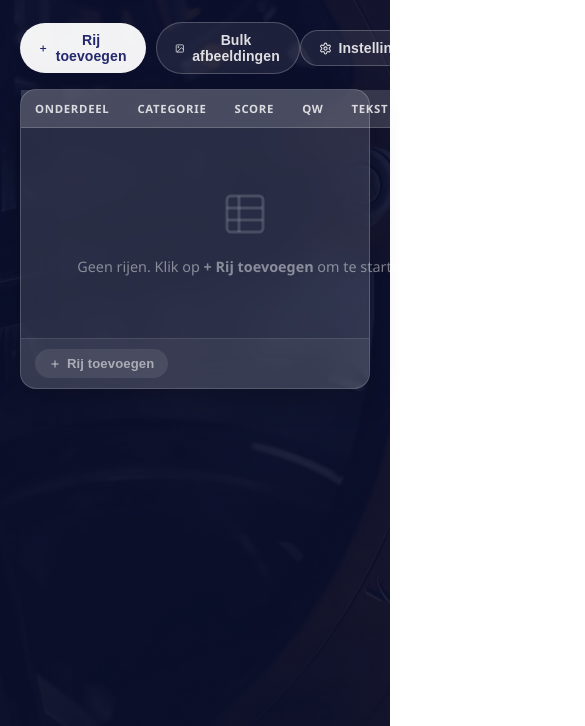
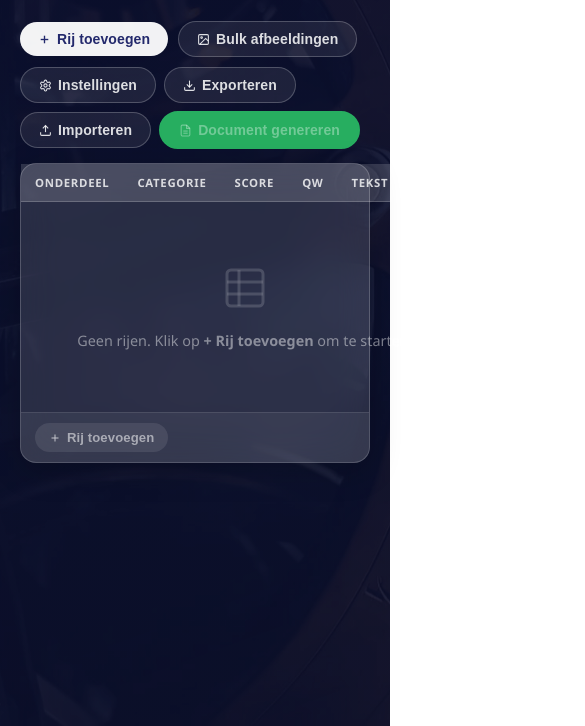
Before and after one commit to StinosBuilder/Omgevingsscan, a plain HTML site: page index.html in a window 390 px wide. Both pictures are taken after a click on the button "Scan starten". Shown: the part 118-844 px from the top of the page, 585 px wide, since content can reach past the window. Drawn offline with Linux system fonts and the light colour scheme.

Commit message:
[bot] Op mobiele versie is ‘Document genereren’ uit het scherm — 2026-03-02 19:10

```diff
--- a/index.html
+++ b/index.html
@@ -244,6 +244,7 @@
     .container { max-width: 1060px; margin: 24px auto; padding: 0 20px; }
     .toolbar { display: flex; justify-content: space-between; align-items: center; margin-bottom: 14px; }
     .toolbar-left { display: flex; gap: 10px; align-items: center; }
+    .toolbar-right { display: flex; gap: 8px; align-items: center; }
 
     /* ── BUTTONS ── */
     button {
@@ -474,6 +475,8 @@
       .header-accent { display: none; }
       .landing-body { grid-template-columns: 1fr; }
       .landing-card { width: 95%; padding: 28px 20px; }
+      .toolbar { flex-wrap: wrap; gap: 10px; }
+      .toolbar-right { flex-wrap: wrap; }
     }
 
     /* ── LIBRARY MODAL ── */
@@ -723,7 +726,7 @@
       </button>
       <input type="file" id="bulk-img-input" multiple accept="image/png,image/jpeg,image/gif,image/webp" style="display:none" onchange="handleBulkImgImport(this)"/>
     </div>
-    <div style="display:flex;gap:8px;align-items:center;">
+    <div class="toolbar-right">
     <button class="btn-primary" onclick="openSettings()" style="background:rgba(255,255,255,0.08);border:1.5px solid rgba(255,255,255,0.22);color:rgba(255,255,255,0.85);">
       <svg width="13" height="13" fill="none" stroke="currentColor" stroke-width="2" viewBox="0 0 24 24">
         <path d="M12.22 2h-.44a2 2 0 0 0-2 2v.18a2 2 0 0 1-1 1.73l-.43.25a2 2 0 0 1-2 0l-.15-.08a2 2 0 0 0-2.73.73l-.22.38a2 2 0 0 0 .73 2.73l.15.1a2 2 0 0 1 1 1.72v.51a2 2 0 0 1-1 1.74l-.15.09a2 2 0 0 0-.73 2.73l.22.38a2 2 0 0 0 2.73.73l.15-.08a2 2 0 0 1 2 0l.43.25a2 2 0 0 1 1 1.73V20a2 2 0 0 0 2 2h.44a2 2 0 0 0 2-2v-.18a2 2 0 0 1 1-1.73l.43-.25a2 2 0 0 1 2 0l.15.08a2 2 0 0 0 2.73-.73l.22-.39a2 2 0 0 0-.73-2.73l-.15-.08a2 2 0 0 1-1-1.74v-.5a2 2 0 0 1 1-1.74l.15-.09a2 2 0 0 0 .73-2.73l-.22-.38a2 2 0 0 0-2.73-.73l-.15.08a2 2 0 0 1-2 0l-.43-.25a2 2 0 0 1-1-1.73V4a2 2 0 0 0-2-2z"/>
```
